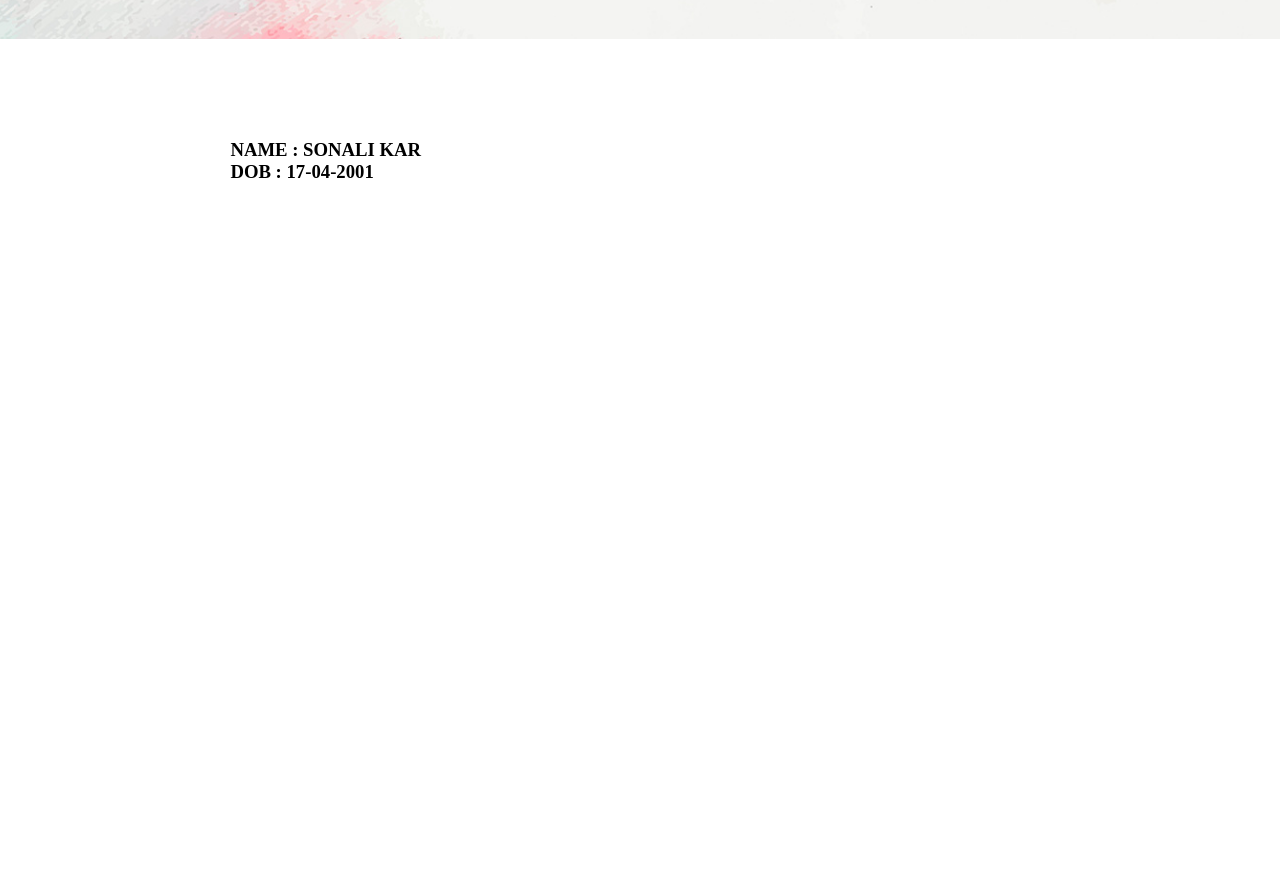
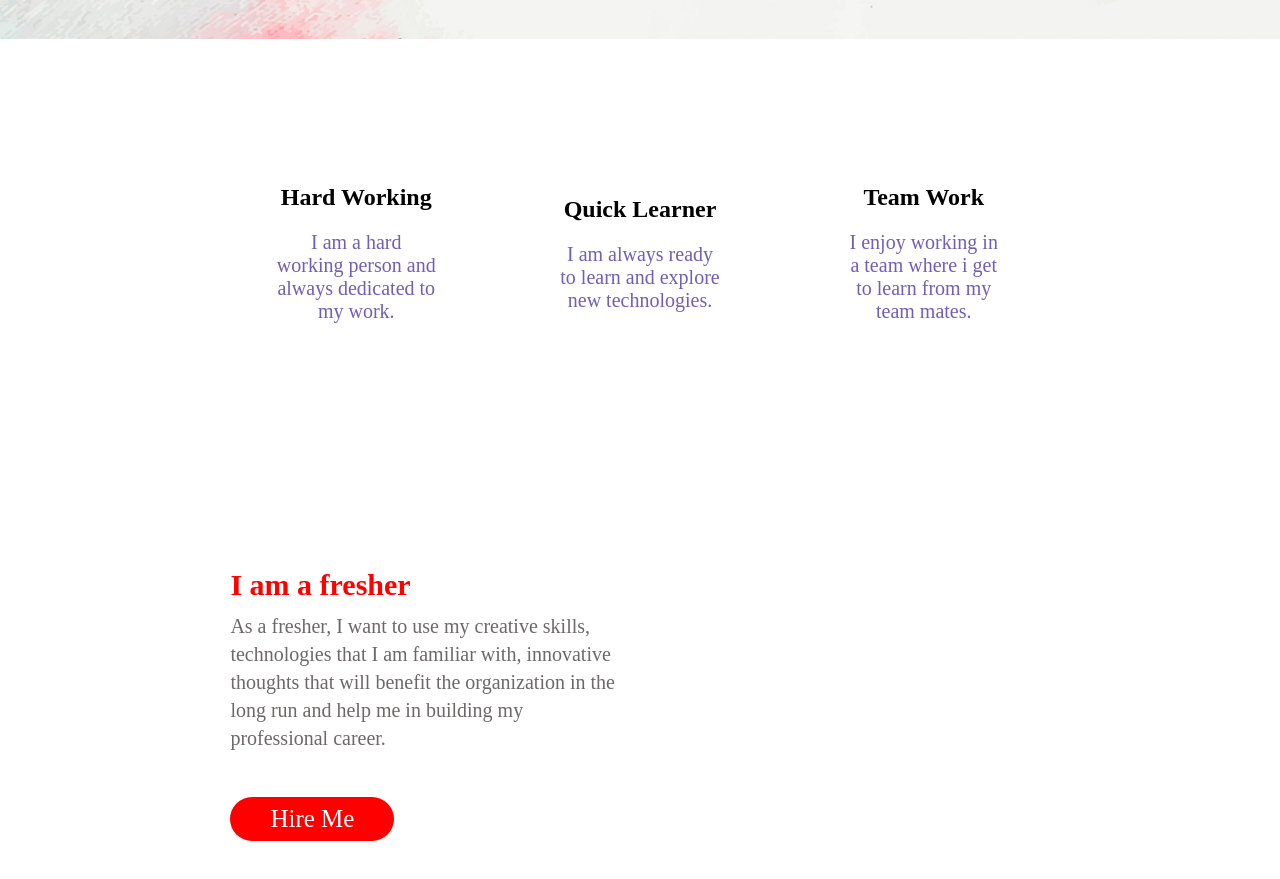
Before and after one commit to sonali-kar/sonali-kar.github.io, a plain HTML site: page index.html in a window 1280 px wide. Shown: the part 992-1871 px from the top of the page. Before the commit the page ends 1275 px from the top, so only its background shows below. Drawn offline with Linux system fonts and the light colour scheme.

Commit message:
about page done

```diff
--- a/index.html
+++ b/index.html
@@ -12,7 +12,7 @@
         <ul class="nav">
 
             <li><a href="Home">Home</a></li>
-            <li><a href="About">About</a></li>
+            <li><a href="#about">About</a></li>
             <li><a href="Education">Education</a></li>
             <li><a href="Projects">Projects</a></li>
             <li><a href="Contact">Contact</a></li>
@@ -32,11 +32,31 @@
 		</div>
 
     </section>
+    <!--qualities-->
+    <section class="qualities">
+		<div class="items">
+			<div class="quality-box">
+                <h3>Hard Working</h3>
+				<p>I am a hard working person and always dedicated to my work.</p>
+			</div>
+            <div class="quality-box">
+                <h3>Quick Learner</h3>
+				<p>I am always ready to learn and explore new technologies.</p>
+			</div>
+            <div class="quality-box">
+                <h3>Team Work</h3>
+				<p>I enjoy working in a team where i get to learn from my team mates.</p>
+			</div>
+        </section>
     <!--about section-->
-<section class ="about" id ="about">
+    <section class ="about" id ="about">
     <div class="about-text">
-        <h3> NAME : SONALI KAR</h3>
-        <h3>DOB   : 17-04-2001</h3>
+        <h3>I am a fresher</h3>
+			<p>As a fresher, I want to use my creative skills, technologies that I am familiar with, innovative thoughts that will benefit the organization in the long run and help me in building my professional career.</p>
+			<a href="#" class="btn">Hire Me</a>
+		</div>
+	</section>
+
     </div>
 </section>
 
--- a/style.css
+++ b/style.css
@@ -17,6 +17,7 @@ header{
     z-index: 1000;
     background: transparent;
     transition: 3s;
+    opacity: 1;
 }
 .nav{
     display: flex;
@@ -30,6 +31,10 @@ header{
     font-weight: 500;
     padding: 10px 20px;
 }
+.navlist a:hover::after{
+	width: 100%;
+}
+
 .top-btn{
     display: inline-block;
     padding: 10px 30px;
@@ -108,3 +113,52 @@ header.sticky{
 	padding: 13px 18%;
 	box-shadow: 0px 0px 10px rgb(0 0 0 / 10%);
 }
+.items{
+	display: grid;
+	grid-template-columns: repeat(auto-fit, minmax(220px, auto));
+	grid-gap: 2rem;
+	align-items: center;
+	text-align: center;
+}
+.quality-box{
+	padding: 45px 45px 45px 45px;
+	transition: ease .50s;
+	cursor: pointer;
+}
+.quality-box h3{
+	margin-bottom: 20px;
+	font-size: 24px;
+	font-weight: 600;
+}
+.quality-box p{
+    font-size: 20px;
+    font-weight: 400;
+    color: #725eb3;
+}
+.quality-box:hover{
+	background: #bdbaba;
+	box-shadow: 18px 0px 87px 0px rgb(10 15 70 / 7%);
+	border-radius: 12px;
+	will-change: transform;
+	transform: perspective(1000px)  scale3d(1.05,1.05,1.05);
+}
+.about{
+	display: grid;
+	grid-template-columns: repeat(2, 2fr);
+	align-items: center;
+	grid-gap: 2rem;
+}
+.about-text h3{
+	color: red;
+	font-size: 30px;
+	font-weight: 500;
+    margin-bottom: 10px;
+    font-weight: 600;
+}
+.about-text p{
+	max-width: 550px;
+	font-size: 20px;
+	color: #6d6868;
+	line-height: 28px;
+	margin-bottom: 45px;
+}
```
